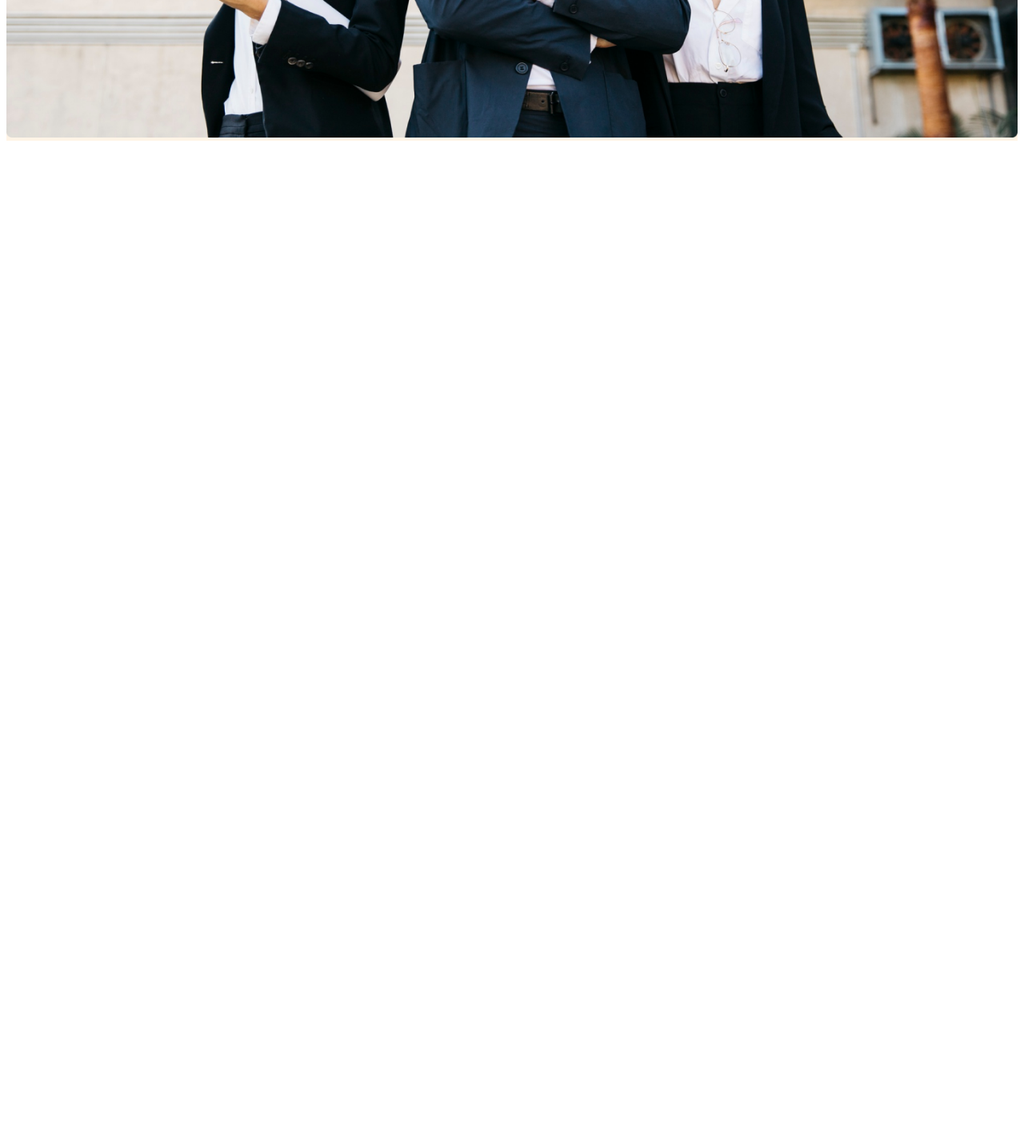
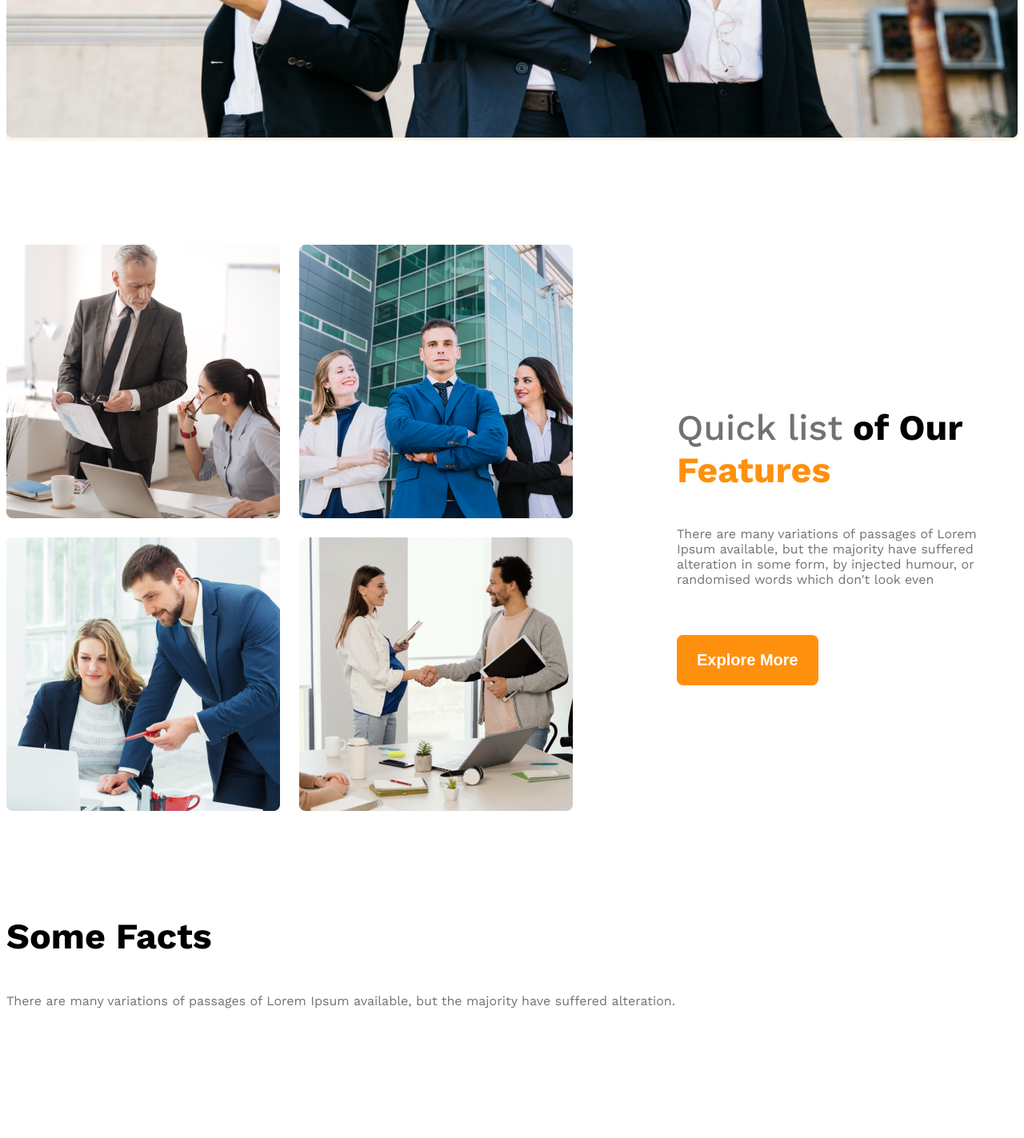
Before and after one commit to mrrahat2004/g3-architects-web, a plain HTML site: page index.html in a window 1280 px wide. Shown: the part 1008-2431 px from the top of the page at 80% size. Before the commit the page ends 1192 px from the top, so only its background shows below. Drawn offline with nearby package versions, Linux system fonts and the light colour scheme.

Commit message:
2nd section of web

```diff
--- a/index.html
+++ b/index.html
@@ -35,6 +35,60 @@
     </header>
 
     <main>
+        <!-- teams section group -->
+        <section class="teams display-flex">
+
+            <div class="team-img-container">
+                <img src="images/team1.png" alt="">
+                <img src="images/team2.png" alt="">
+                <img src="images/team3.png" alt="">
+                <img src="images/team4.png" alt="">
+            </div>
+
+            <div class="our-features">
+
+                <h3 class="section-title"><span id="quick-list" class="text-light-gray">Quick list</span> <span id="of Our">of Our</span> <span id="Features" class="text-primary">Features</span></h3>
+                <p class="feature-describe text-light-gray">There are many variations of passages of Lorem Ipsum available, but the majority have suffered alteration in some form, by injected humour, or randomised words which don't look even</p>
+                <button class="btn-primary">Explore More</button>
+
+            </div>
+
+        </section>
+
+        <!-- features will enjoy -->
+
+        <section>
+            <h3 class="section-title">Some Facts</h3>
+            <p class="text-light-gray me">There are many variations of passages of Lorem Ipsum available, but the majority have suffered alteration.</p>
+            <div class="facts-container">
+                <div class="fact">
+                    <img src="" alt="" class="fact-icon">
+                    <h4 class="fact-number"></h4>
+                    <h5 class="fact-name"></h5>
+                </div>
+                <div class="fact">
+                    <img src="" alt="" class="fact-icon">
+                    <h4 class="fact-number"></h4>
+                    <h5 class="fact-name"></h5>
+                </div>
+                <div class="fact">
+                    <img src="" alt="" class="fact-icon">
+                    <h4 class="fact-number"></h4>
+                    <h5 class="fact-name"></h5>
+                </div>
+                <div class="fact">
+                    <img src="" alt="" class="fact-icon">
+                    <h4 class="fact-number"></h4>
+                    <h5 class="fact-name"></h5>
+                </div>
+            </div>
+        </section>
+
+        <!-- our facts -->
+
+        <section>
+
+        </section>
 
     </main>
 
--- a/styles/architects.css
+++ b/styles/architects.css
@@ -13,6 +13,10 @@
 
 .display-flex{
     display: flex;
+}
+
+.text-primary{
+    color: #FF900E;
 }
 
 .text-gray{
@@ -36,6 +40,26 @@
     border-radius: 8px;
     border: 0;
 }
+/* .me{
+    max-width: 537px;
+    height: 37px;
+} */
+
+main{
+    max-width: 1440px;
+    margin: 0 auto;
+}
+
+main > section{
+    margin-top: 130px;
+}
+
+.section-title{
+    font-size: 2.8rem;
+    font-weight: 700;
+}
+
+
 /* header styles */
 
 
@@ -84,10 +108,62 @@
     width: 100%;
 }
 
+/* team and feature related styles */
+.teams{
+    align-items: center;
+}
+
+.team-img-container{
+    display: grid;
+    grid-template-columns: repeat(2, 1fr);
+    gap: 24px;
+}
+
+.our-features{
+    margin-left: 130px;
+    max-width: 530px;
+}
+
+
+
+.feature-describe{
+    margin-bottom: 60px;
+    max-width: 537px;
+}
+
+#quick-list{
+    font-weight: 500;
+}
+
 /* responsive media query */
 
 @media screen and (max-width:576px){
-    .navbar , .nav-link{
+
+    .navbar ,
+    .nav-links ,
+    .teams{
         flex-direction: column;
     }
+
+    .team-img-container{
+        grid-template-columns: repeat(1, 1fr);
+    }
+
+    .our-features{
+        margin-left: 20px;
+    }
+
 }
+
+/* medium size device */
+
+@media screen and (min-width: 576px) and (max-width: 992px){
+    .teams{
+        flex-direction: column;
+    }
+
+    .our-features{
+        margin-left: 50px;
+    }
+
+}
```
